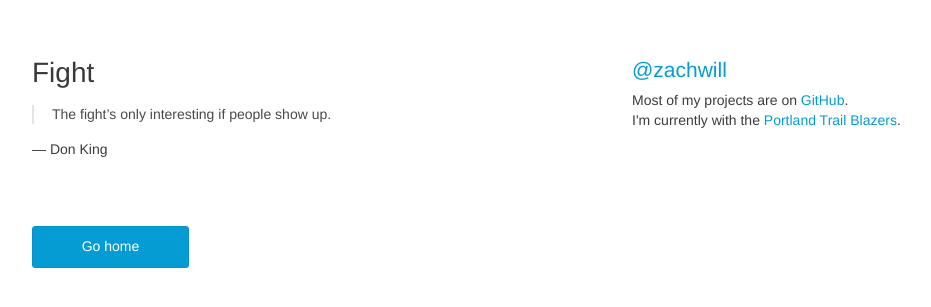
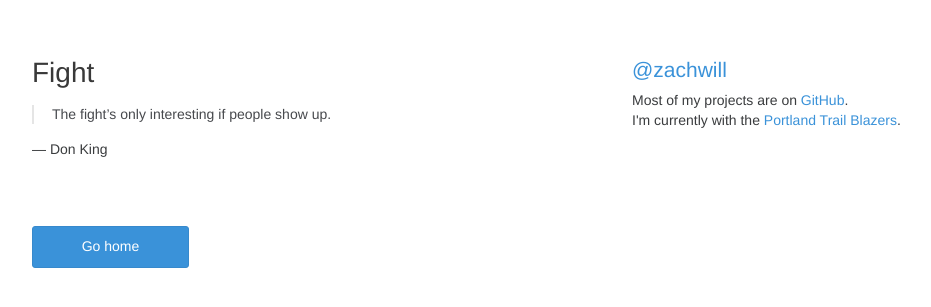
Before and after one commit to zachwill/blog, a Jekyll site: the page built from _posts/2011-11-12-fight.md, in a window 1280 px wide. Shown: the top 307 px of the page, without its empty margins (178-1109 px from the left). Built offline with Jekyll 4.4.1, drawn with Linux system fonts in a browser that asks for light colours; Markdown is read by kramdown in place of the engine named in the settings.

Commit message:
Update links

```diff
--- a/css/style.css
+++ b/css/style.css
@@ -30,19 +30,20 @@ h1 {
 }
 
 a {
-  color:#059cd3;
+  color:#3a92d9;
   text-decoration:none;
 }
 
 a small {
   font-size:11px;
+  color:#3a3c3e;
   margin-top:-0.6em;
   display:block;
 }
 
 a.home {
-  background: #059cd3;
-  border: 1px solid #0592c7;
+  background: #3a92d9;
+  border: 1px solid #3789cc;
   border-radius: 3px;
   color: #fff;
   display: block;
```
